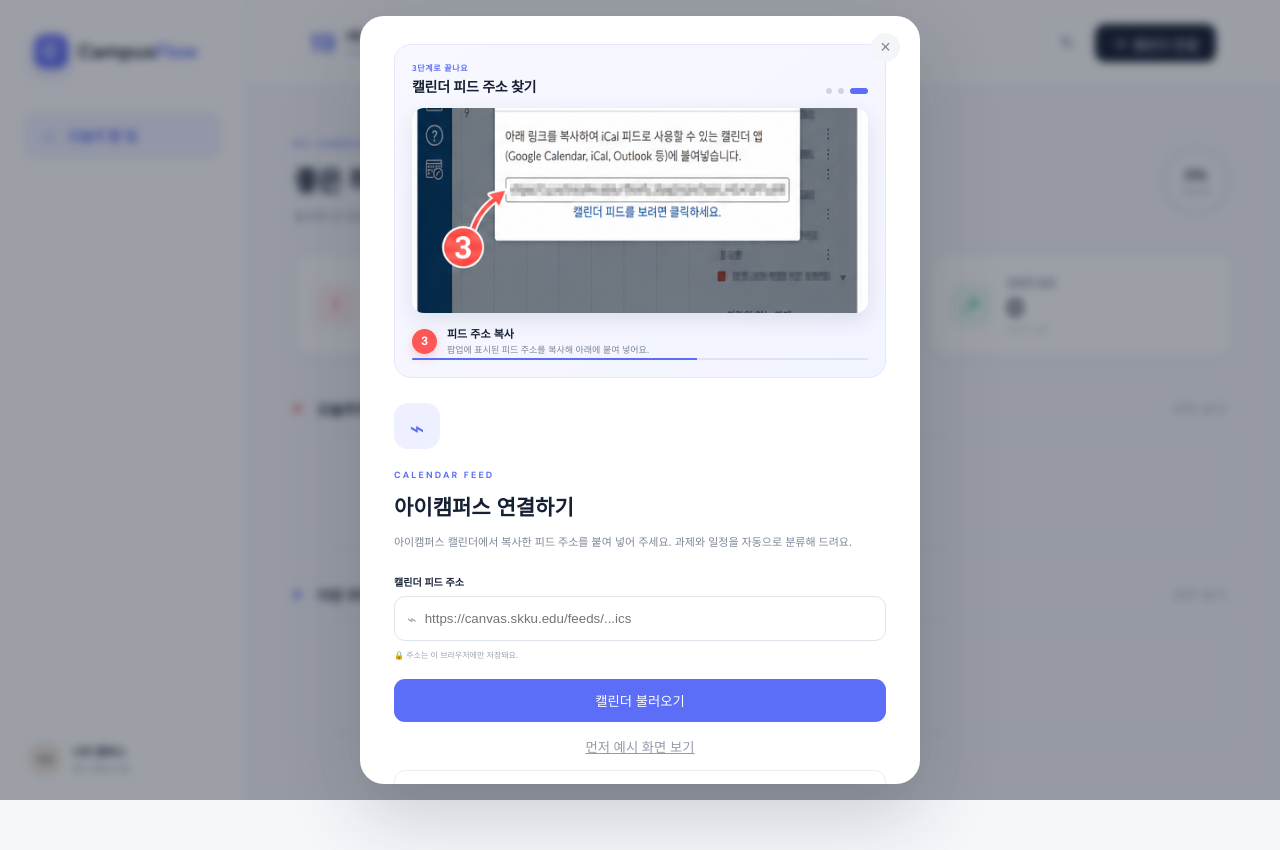
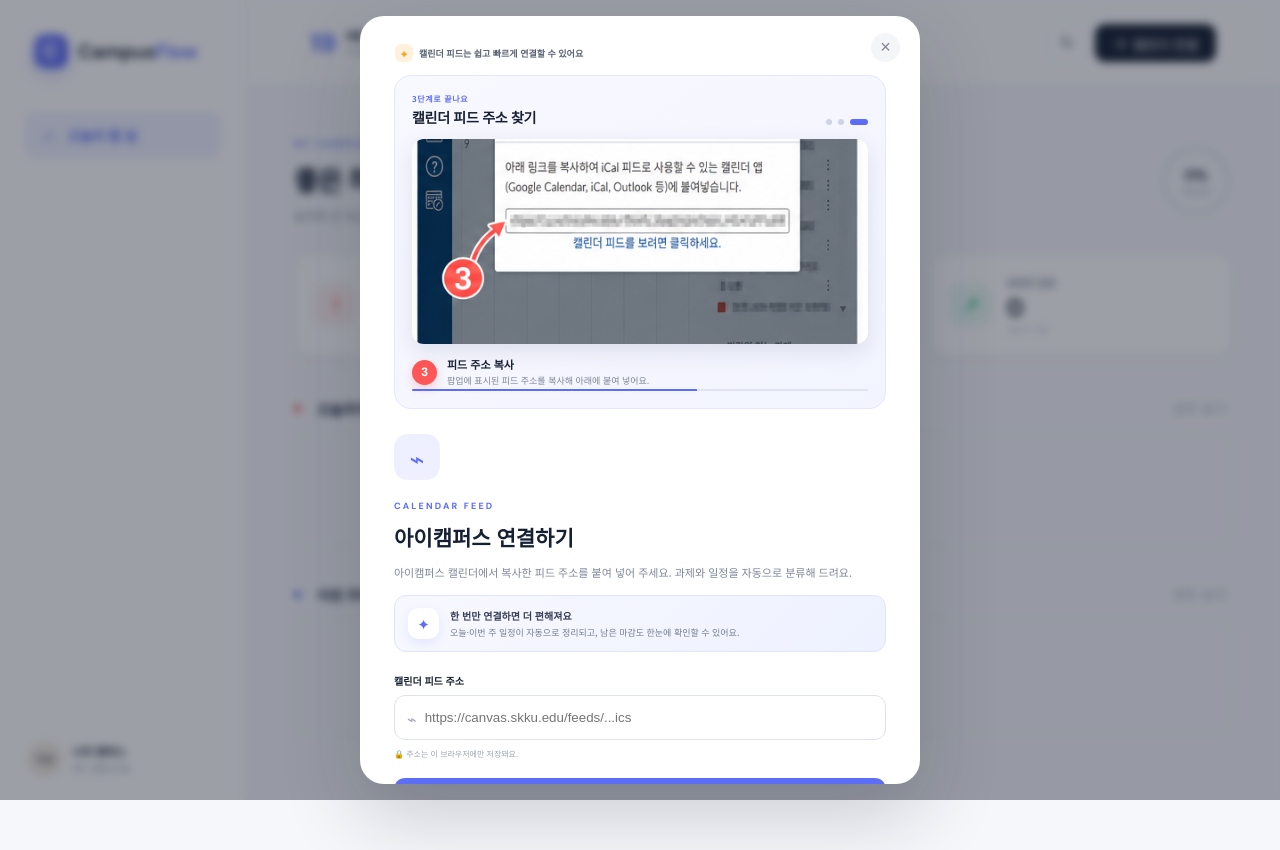
Before and after one commit to ahngwangjae/2608, a website: page index.html in a window 1280 px wide. Drawn offline with Linux system fonts and the light colour scheme.

Commit message:
Add calendar connection benefits copy

```diff
--- a/index.html
+++ b/index.html
@@ -67,6 +67,7 @@
   <div class="modal-backdrop" id="feedModal" aria-hidden="true">
     <section class="modal" role="dialog" aria-modal="true" aria-labelledby="modalTitle">
       <button class="modal-close" aria-label="닫기">×</button>
+      <p class="quick-connect-note"><span aria-hidden="true">✦</span> 캘린더 피드는 쉽고 빠르게 연결할 수 있어요</p>
       <section class="feed-guide" aria-labelledby="feedGuideTitle">
         <div class="guide-heading">
           <div>
@@ -93,6 +94,10 @@
       <p class="eyebrow">CALENDAR FEED</p>
       <h2 id="modalTitle">아이캠퍼스 연결하기</h2>
       <p class="modal-desc">아이캠퍼스 캘린더에서 복사한 피드 주소를 붙여 넣어 주세요. 과제와 일정을 자동으로 분류해 드려요.</p>
+      <section class="connection-benefits" aria-label="캘린더 연결 혜택">
+        <span class="benefit-spark" aria-hidden="true">✦</span>
+        <p><strong>한 번만 연결하면 더 편해져요</strong><span>오늘·이번 주 일정이 자동으로 정리되고, 남은 마감도 한눈에 확인할 수 있어요.</span></p>
+      </section>
       <form id="feedForm">
         <label for="feedUrl">캘린더 피드 주소</label>
         <div class="input-wrap"><span>⌁</span><input id="feedUrl" type="text" inputmode="url" placeholder="https://canvas.skku.edu/feeds/...ics" autocomplete="off" spellcheck="false" required></div>
--- a/styles.css
+++ b/styles.css
@@ -36,3 +36,14 @@
 @media(max-width:780px){.modal{padding:26px 20px 28px}.guide-viewport{height:180px}}
 @media(max-width:420px){.modal-backdrop{padding:8px}.modal{max-height:calc(100vh - 16px);border-radius:18px;padding:22px 14px}.feed-guide{padding:13px;margin-bottom:21px}.guide-viewport{height:150px}.guide-copy{min-height:48px}}
 @media(prefers-reduced-motion:reduce){.guide-atlas{transition:none}.guide-progress span,.feed-guide.changing .guide-sheen{animation:none}}
+
+.quick-connect-note{display:flex;align-items:center;gap:6px;margin:0 44px 13px 1px;color:#596273;font-size:9px;font-weight:700}
+.quick-connect-note span{display:grid;place-items:center;width:18px;height:18px;border-radius:6px;background:#fff1dd;color:#f5a623;font-size:10px}
+.modal>.modal-desc{margin-bottom:13px}
+.connection-benefits{display:flex;align-items:center;gap:11px;margin:0 0 21px;padding:12px 13px;border:1px solid #dfe3ff;border-radius:12px;background:linear-gradient(135deg,#f7f8ff,#eef1ff)}
+.benefit-spark{flex:0 0 auto;display:grid;place-items:center;width:31px;height:31px;border-radius:10px;background:#fff;color:var(--blue);font-size:15px;box-shadow:0 4px 12px rgba(92,109,247,.12)}
+.connection-benefits p,.connection-benefits strong,.connection-benefits p span{display:block}
+.connection-benefits p{margin:0}
+.connection-benefits strong{font-size:10px;color:#343e55;margin-bottom:3px}
+.connection-benefits p span{font-size:9px;line-height:1.5;color:#727d90}
+@media(max-width:420px){.quick-connect-note{font-size:8px}.connection-benefits{padding:10px}.connection-benefits p span{font-size:8px}}
```
